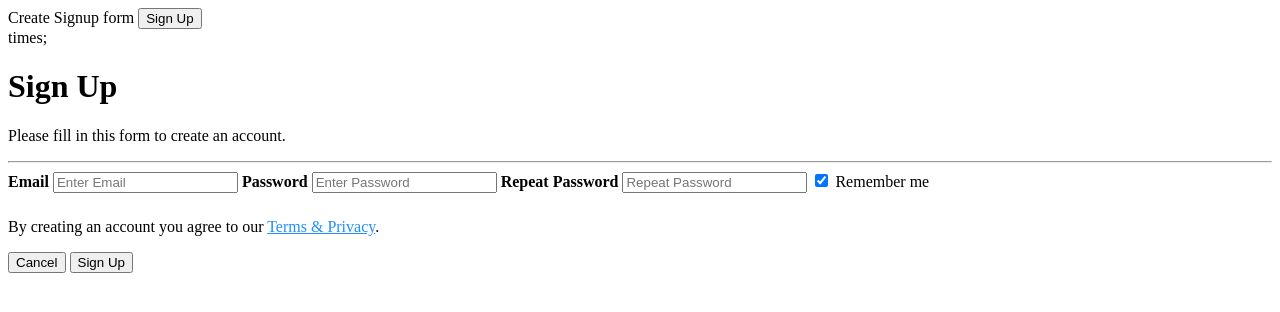
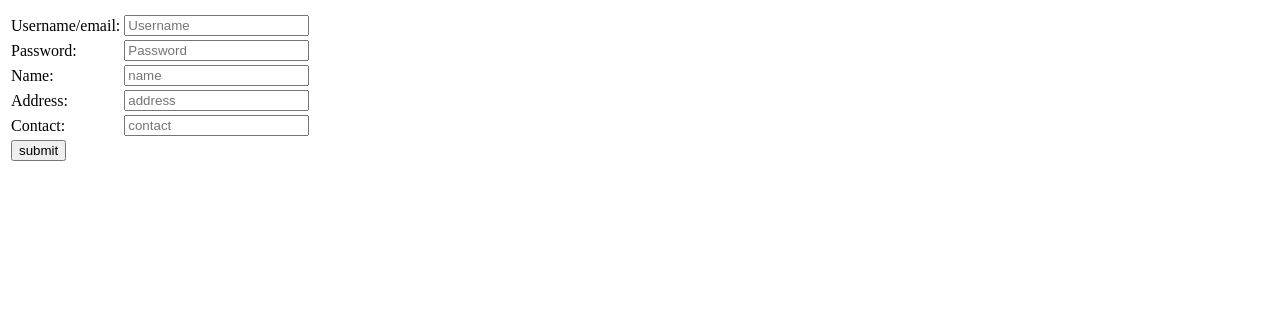
Before and after one commit to Priya01081990/MACP, a Flask app: page /signup in a window 1280 px wide. Shown: the top 312 px of the page. Run offline with Flask 3, Linux system fonts and the light colour scheme.

Commit message:
Login and Signup

```diff
--- a/app.py
+++ b/app.py
@@ -8,8 +8,7 @@ from flask import Flask, render_template, request, redirect, session, url_for
 app = Flask(__name__)
 app.secret_key = 'your_secret_key'  # Set a secret key for session management
 
-# Load user data from CSV file using Pandas
-USERS_DATABASE = pd.read_csv('users.csv')
+
 
 
 @app.route('/')
@@ -22,6 +21,9 @@ def login():
     if request.method == 'POST':
         username = request.form['username']
         password = request.form['password']
+
+        # Load user data from CSV file using Pandas
+        USERS_DATABASE = pd.read_csv('users.csv')
 
         if not chcek_login(db=USERS_DATABASE, username=username, password=password):    # Check if user exists in the
             # loaded user data
@@ -38,20 +40,33 @@ def login():
 @app.route('/signup', methods=['GET', 'POST'])
 def signup():
     if request.method == 'POST':
+
+        # Load user data from CSV file using Pandas
+        USERS_DATABASE = pd.read_csv('users.csv')
+
         username = request.form['username']
         password = request.form['password']
+        name = request.form['name']
+        contact = request.form['contact']
+        address = request.form['address']
 
         # Check if the username already exists
-        if username in USERS_DATABASE['username'].values:
+        if username in USERS_DATABASE['username'].tolist():
             error = 'Username already exists. Please choose a different username.'
-            return render_template('signup.html', error=error)
-
-        # Add new user to the loaded data
-        new_user = pd.DataFrame({'username': [username], 'password': [password]})
-        users_data = pd.concat([USERS_DATABASE, new_user], ignore_index=True)
-        users_data.to_csv('users.csv', index=False)
-
-        session['username'] = username
+            return render_template('error.html', error=error)
+        else:
+            # Add new user to the loaded data
+            new_user = pd.DataFrame(
+                [{
+                    'username': username,
+                    'password': password,
+                    'name': name,
+                    'contact': contact,
+                    'address': address
+                 }]
+            )
+            users_data = pd.concat([USERS_DATABASE, new_user], ignore_index=True)
+            users_data.to_csv('users.csv', index=False)
         return redirect('/')
 
     return render_template('signup.html')
--- a/login_functionality.py
+++ b/login_functionality.py
@@ -14,6 +14,6 @@ def get_user_data_by_username(db:pd.DataFrame, username:str) -> Dict:
     return {
         "username":username,
         "name":row.name.tolist()[0],
-        "contact_no":row.contact_no.tolist()[0],
+        "contact_no":row.contact.tolist()[0],
         "address":row.address.tolist()[0]
     }
--- a/templates/signup.html
+++ b/templates/signup.html
@@ -5,40 +5,37 @@
     <title>signup</title>
 </head>
 <body>
-Create Signup form
+
+<div>
+    <form method="POST" action="/signup">
+      <table>
+        <th colspan="2"></th>
+        <tr>
+          <td>Username/email:</td>
+          <td> <input type="text" name="username" placeholder="Username" required> </td>
+        </tr>
+         <tr>
+          <td>Password:</td>
+          <td>  <input type="password" name="password" placeholder="Password" required> </td>
+        </tr>
+        <tr>
+          <td>Name:</td>
+          <td>  <input type="text" name="name" placeholder="name" required> </td>
+        </tr>
+        <tr>
+          <td>Address:</td>
+          <td> <input type="text" name="address" placeholder="address" required> </td>
+        </tr>
+         <tr>
+          <td>Contact:</td>
+          <td> <input type="text" name="contact" placeholder="contact" required> </td>
+        </tr>
+        <tr colspan="2">
+          <td><input type="submit" value="submit"></td>
+        </tr>
+      </table>
+    </form>
+</div>
+
 </body>
 </html>
-
-<!-- Button to open the modal -->
-<button onclick="document.getElementById('id01').style.display='block'">Sign Up</button>
-
-<!-- The Modal (contains the Sign Up form) -->
-<div id="id01" class="modal">
-  <span onclick="document.getElementById('id01').style.display='none'" class="close" title="Close Modal">times;</span>
-  <form class="modal-content" action="/action_page.php">
-    <div class="container">
-      <h1>Sign Up</h1>
-      <p>Please fill in this form to create an account.</p>
-      <hr>
-      <label for="email"><b>Email</b></label>
-      <input type="text" placeholder="Enter Email" name="email" required>
-
-      <label for="psw"><b>Password</b></label>
-      <input type="password" placeholder="Enter Password" name="psw" required>
-
-      <label for="psw-repeat"><b>Repeat Password</b></label>
-      <input type="password" placeholder="Repeat Password" name="psw-repeat" required>
-
-      <label>
-        <input type="checkbox" checked="checked" name="remember" style="margin-bottom:15px"> Remember me
-      </label>
-
-      <p>By creating an account you agree to our <a href="#" style="color:dodgerblue">Terms & Privacy</a>.</p>
-
-      <div class="clearfix">
-        <button type="button" onclick="document.getElementById('id01').style.display='none'" class="cancelbtn">Cancel</button>
-        <button type="submit" class="signup">Sign Up</button>
-      </div>
-    </div>
-  </form>
-</div>
--- a/users.csv
+++ b/users.csv
@@ -1,2 +1,6 @@
-username,password,name,contact_no,address
-deypriyanka19@gmail.com,abc123,Priyanka Dey,562729,Deggendrof
+idx,username,password,name,contact,address,Unnamed: 6
+0.0,deypriyanka19@gmail.com,abc123,Priyanka Dey,562729.0,Deggendrof,
+1.0,1,1,1,1.0,1,
+2.0,ub@cob.com,123,UB,987.0,NLD,
+3.0,2,2,2,2.0,2,
+,zz,zz,zz,zz,zz,
```
